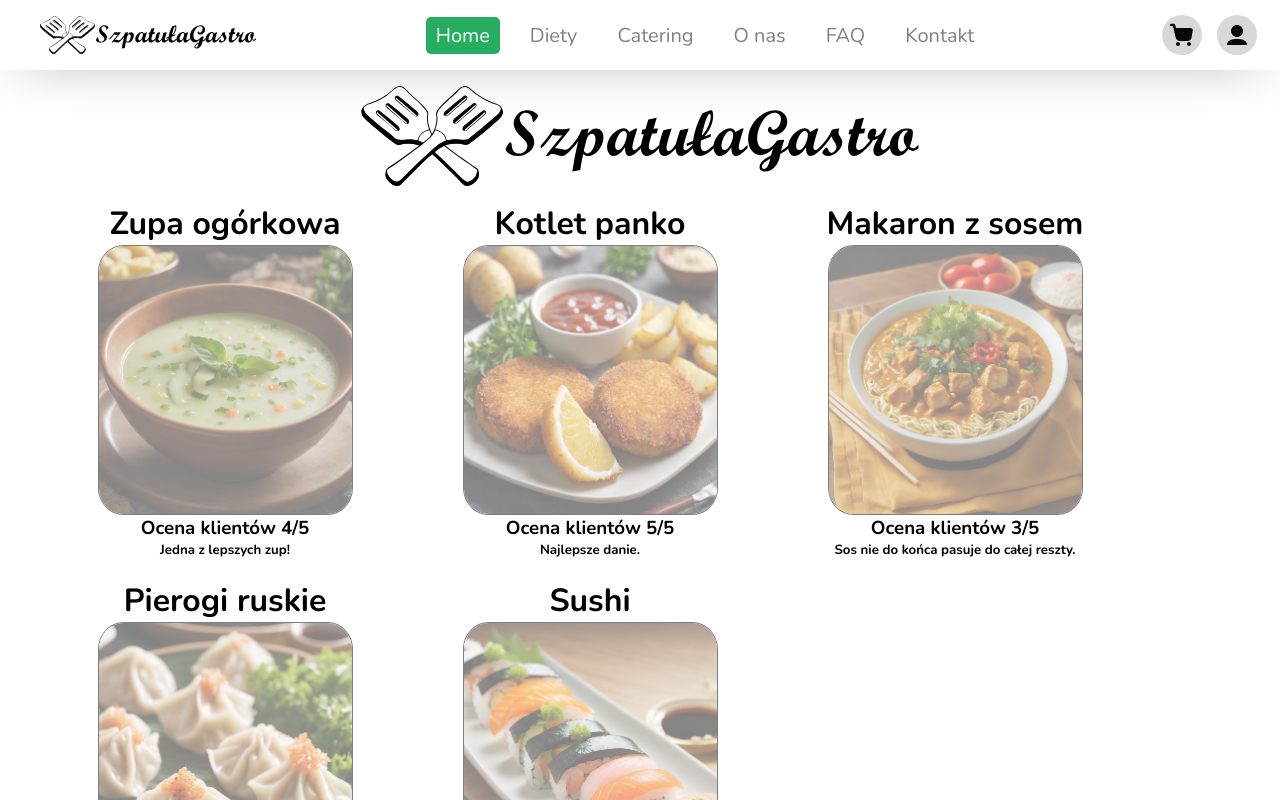
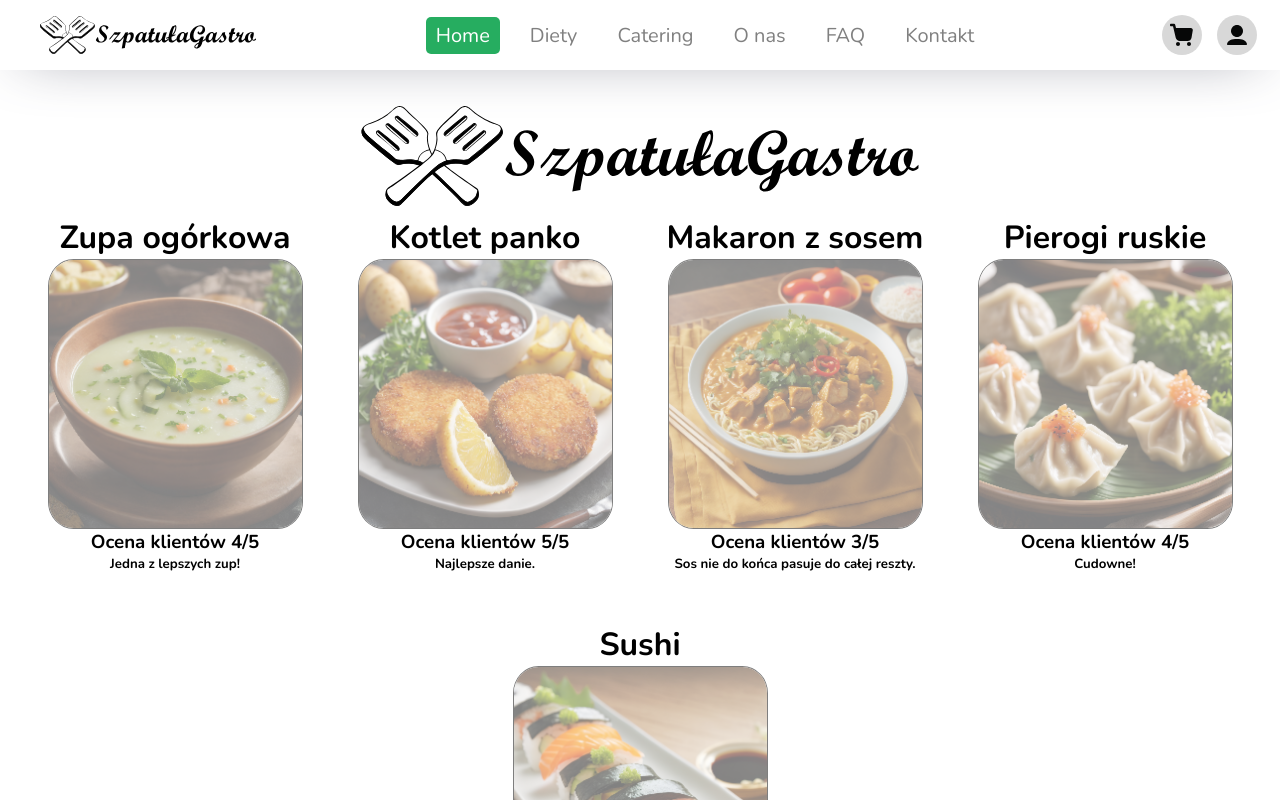
Before and after one commit to lobarzanek/vue-catering-web, a Vue app: page / in a window 1280 px wide. Shown: the top 800 px of the page. Built offline with nearby package versions, Linux system fonts and the light colour scheme; data requests are answered from the project's data file.

Commit message:
Improvement homepage
Change style of scss and add new div for dinners

```diff
--- a/src/components/content/homepage/Home.vue
+++ b/src/components/content/homepage/Home.vue
@@ -44,8 +44,8 @@ align-items: center;
 text-align: center;
 padding: 10px;
 width: 280px;
-float: left;
-margin-left: 85px;
+overflow: hidden;
+align: left;
 }
 .card{
 opacity: 50%;
--- a/src/views/HomeView/HomeView.vue
+++ b/src/views/HomeView/HomeView.vue
@@ -23,6 +23,7 @@ getHomeData();
   </div>
   <div class="HomeView" v-else>
     <img src="@/images/logo.svg" alt="" class="logo" />
+    <div class="dinnerView">
       <Home
       v-for="(item, index) in data"
       :id="item.id"
@@ -32,6 +33,7 @@ getHomeData();
       :comment="item.comment"
       :key="index"
       ></Home>
+    </div>
     <RouterLink to="/diet" class="button">Zamów nasze diety!</RouterLink>
     </div>
 </template>
@@ -59,7 +61,8 @@ getHomeData();
   border-radius: 20px;
   background-color: #26ad60;
   transition: 500ms;
-  margin-top: 500px;
+  margin-top: 50px;
+  margin-bottom: 50px;
   font-size: 63px;
   &:hover{
     background-color: #435334;
@@ -74,4 +77,25 @@ getHomeData();
     text-decoration: none;
   }
 }
+
+.HomeView {
+  display: flex;
+  flex-direction: column;
+  justify-content: center;
+  align-items: center;
+  padding-top: 20px;
+  h1{
+    font-size: 26px;
+    margin-bottom: 20px;
+  }
+}
+.dinnerView {
+  display: flex;
+  flex-direction: row;
+  flex-wrap: wrap;
+  justify-content: center;
+  align-items: center;
+  gap: 30px;
+  margin-bottom: 32px;
+}
 </style>
```
Lines whose indentation alone changed are shown as unchanged.
